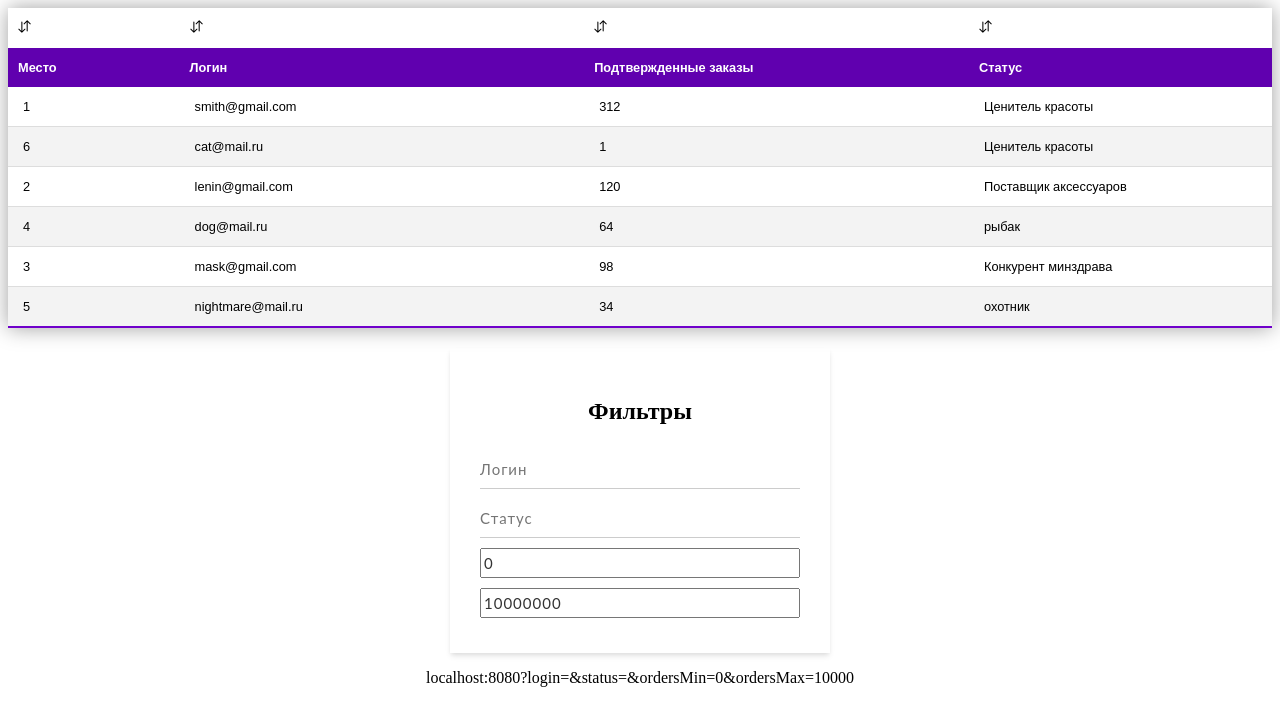
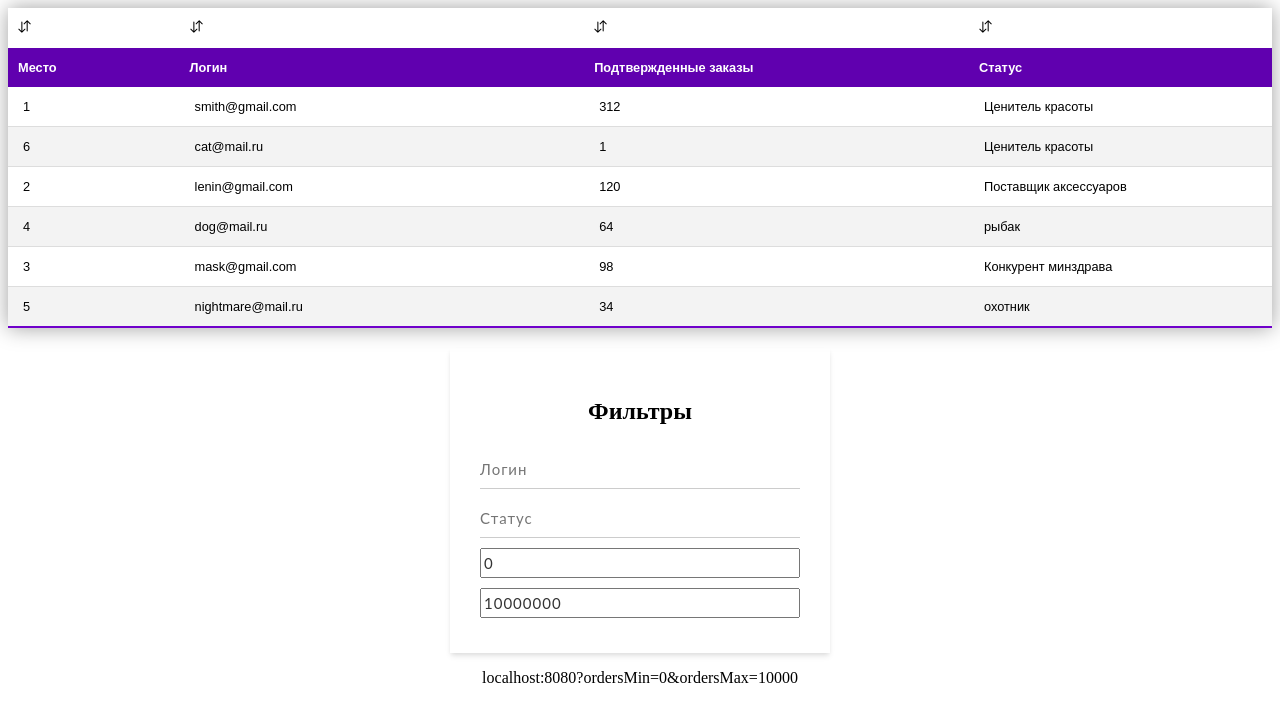
Before and after one commit to ArtyomBagautdinov/traffic-light-test, a Vue app: page / in a window 1280 px wide. Shown: the top 726 px of the page. Built offline with nearby package versions, Linux system fonts and the light colour scheme.

Commit message:
реализованы ссылки для сортировок

```diff
--- a/src/mixins/achievmentsMixin.js
+++ b/src/mixins/achievmentsMixin.js
@@ -1,4 +1,5 @@
 import {createNamespacedHelpers} from 'vuex'
+import sortState from '@/enums/sortState'
 const { mapState,mapActions,mapGetters } = createNamespacedHelpers('achievments');
 
 const computed = {
@@ -9,7 +10,19 @@ const computed = {
   }),
   ...mapGetters({
     $_filteredAchievments: 'filteredAchievments'
-  })
+  }),
+  buildedLink(){
+    let link = `localhost:8080?`;
+    link = (this.$_filterData.login === '') ? link : link+=`login=${this.$_filterData.login}&`;
+    link = (this.$_filterData.status === '') ? link : link+=`status=${this.$_filterData.status}&`;
+    link = (this.$_filterData.ordersMin === undefined) ? link : link+=`ordersMin=${this.$_filterData.ordersMin}&`;
+    link = (this.$_filterData.ordersMax === undefined) ? link : link+=`ordersMax=${this.$_filterData.ordersMax}&`;
+    link = (this.$_sortsData.sortByPosition === sortState.NOSORT) ? link : link+=`sortByPosition=${this.$_sortsData.sortByPosition}&`;
+    link = (this.$_sortsData.sortByStatus === sortState.NOSORT) ? link : link+=`sortByStatus=${this.$_sortsData.sortByStatus}&`;
+    link = (this.$_sortsData.sortByLogin === sortState.NOSORT) ? link : link+=`sortByLogin=${this.$_sortsData.sortByLogin}&`;
+    link = (this.$_sortsData.sortByOrders === sortState.NOSORT) ? link : link+=`sortByOrders=${this.$_sortsData.sortByOrders}&`;
+    return link.substring(0, link.length - 1);
+  }
 }
 
 const methods = {
--- a/src/views/Home.vue
+++ b/src/views/Home.vue
@@ -2,7 +2,7 @@
   <div class="main">
     <app-table/>
     <app-filter/>
-    <p>localhost:8080?login={{$_filterData.login}}&status={{$_filterData.status}}&ordersMin={{$_filterData.ordersMin}}&ordersMax={{$_filterData.ordersMax}}</p>
+    <p>{{buildedLink}}</p>
   </div>
 </template>
 
@@ -10,6 +10,7 @@
     import achievmentsMixin from '@/mixins/achievmentsMixin'
     import appFilter from '../components/appFilter.vue'
     import appTable from '../components/appTable.vue'
+
     export default {
     name: 'Home',
     components : {
@@ -19,34 +20,55 @@
     mixins : [
         achievmentsMixin
     ],
-    data(){
-        return {
+    mounted(){
+        const {
+            login,
+            status,
+            ordersMin,
+            ordersMax,
+            sortByPosition,
+            sortByStatus,
+            sortByLogin,
+            sortByOrders
+        } = this.$route.query;
 
-        }
-    },
-    // computed : {
-    //     link: ()=>{
-            // return `localhost:8080?login=${this.$_filterData}&status=${this.$_filterData}&ordersMin=${this.$_filterData}&ordersMax=${this.$_filterData}`
-    //     }
-    // },
-    methods : {
-    },
-    mounted(){
-        const { login, status, ordersMin, ordersMax} = this.$route.query
-        console.log(login,status,ordersMin,ordersMax);
+        console.log(login,status,ordersMin,ordersMax,sortByPosition,sortByStatus,sortByLogin,sortByOrders);
 
         this.$_filterAchievments({
-                    login : login || "",
-                    status: status || "",
+                    login : login || '',
+                    status: status || '',
                     ordersMin : ordersMin || 0,
                     ordersMax: ordersMax || 10000
-                })
+                });
 
+        if(sortByPosition !== undefined){
+            this.$_sortAchievments({
+                field : 'sortByPosition',
+                mode : parseInt(sortByPosition)
+            })
+        }
+
+        if(sortByStatus !== undefined){
+            this.$_sortAchievments({
+                field : 'sortByStatus',
+                mode : parseInt(sortByStatus)
+            })
+        }
+
+        if(sortByLogin !== undefined){
+            this.$_sortAchievments({
+                field : 'sortByLogin',
+                mode : parseInt(sortByLogin)
+            })
+        }
+
+
+        if(sortByOrders !== undefined){
+            this.$_sortAchievments({
+                field : 'sortByOrders',
+                mode : parseInt(sortByOrders)
+            })
+        }
     }
 }
 </script>
-
-
-// ?login=smith&status=ценитель%20красоты&ordersMin=0&ordersMax=400
-
-// У трафика из инстаграма будет источник — instagram
```
